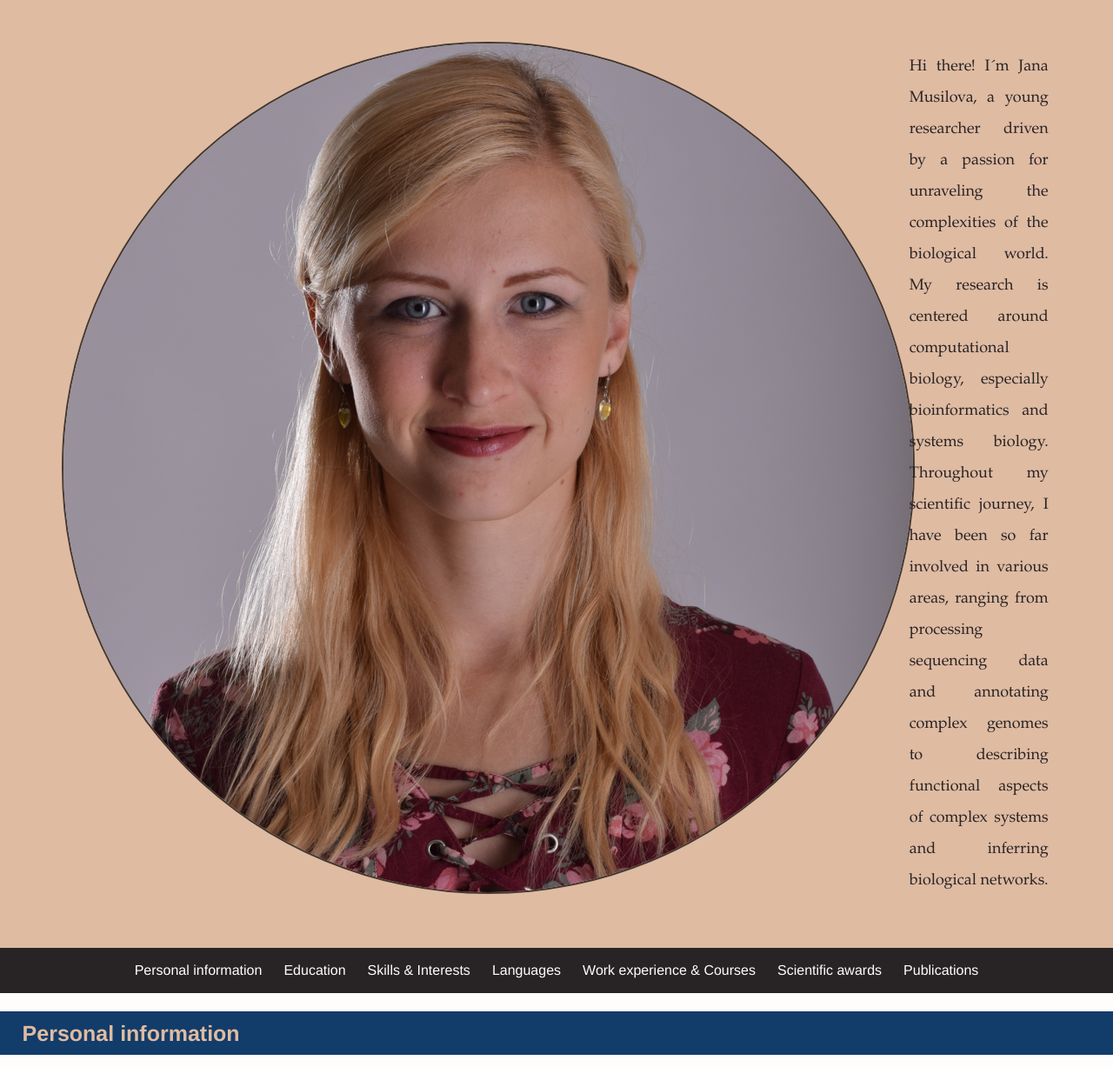
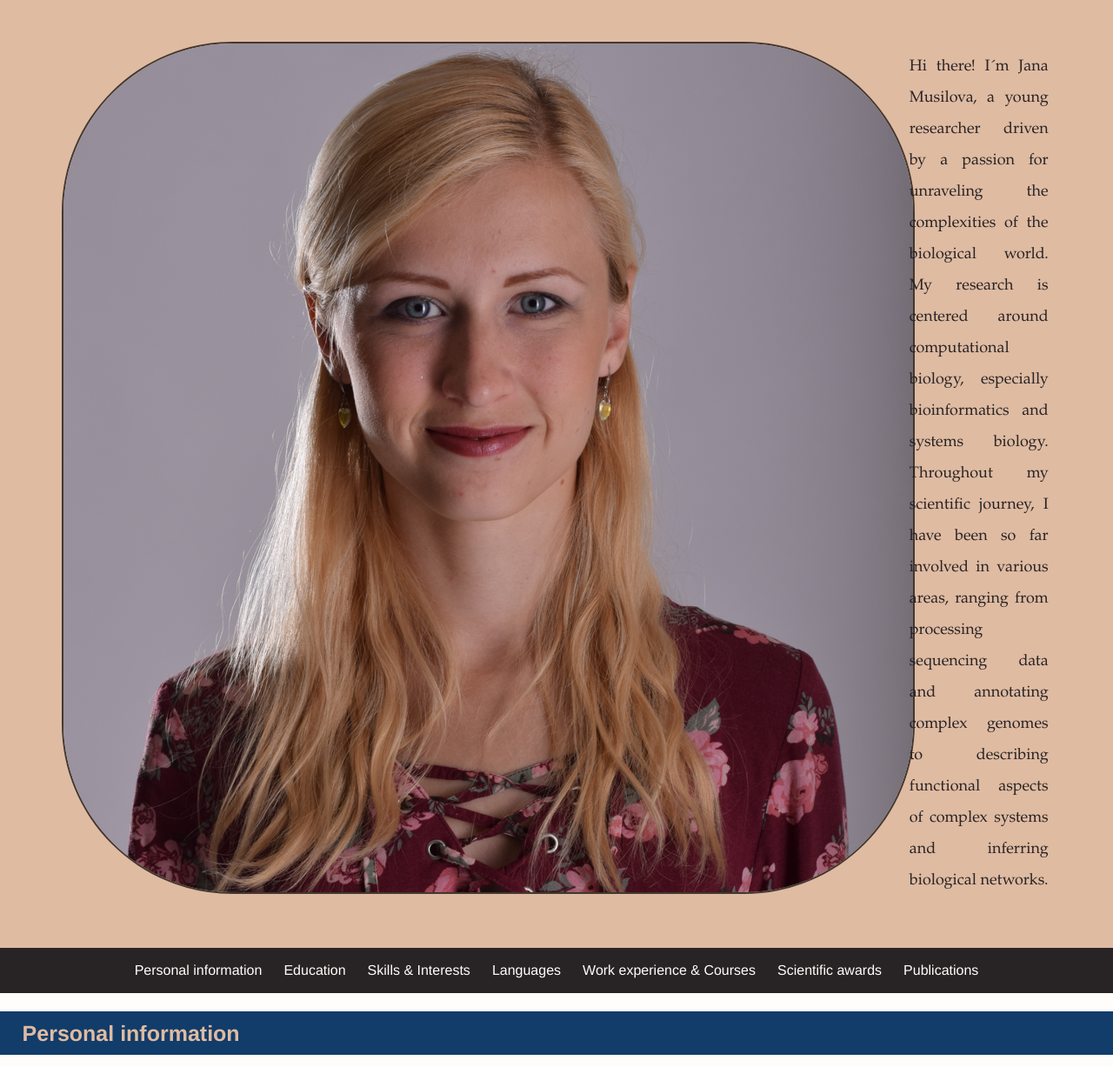
Before and after one commit to JanaMus/janamus.github.io, a PHP site: page / in a window 1280 px wide. Shown: the top 1227 px of the page at 87% size. Run offline with PHP 8.4, Linux system fonts and the light colour scheme.

Commit message:
Update style.css

```diff
--- a/style.css
+++ b/style.css
@@ -54,7 +54,7 @@ a {
 .portrait {
 /*  width: 100%; */
  /*    height: 100%; */
-    border-radius: 50%;
+    border-radius: 20%;
     border: 2px solid rgba(0, 0, 0, 0.7);
     margin: 1%;
 }
```
